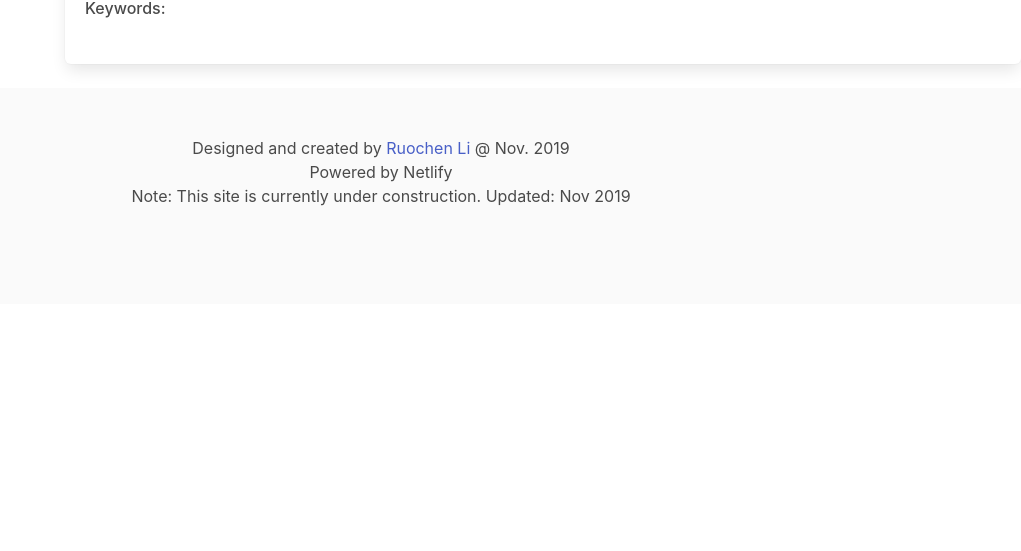
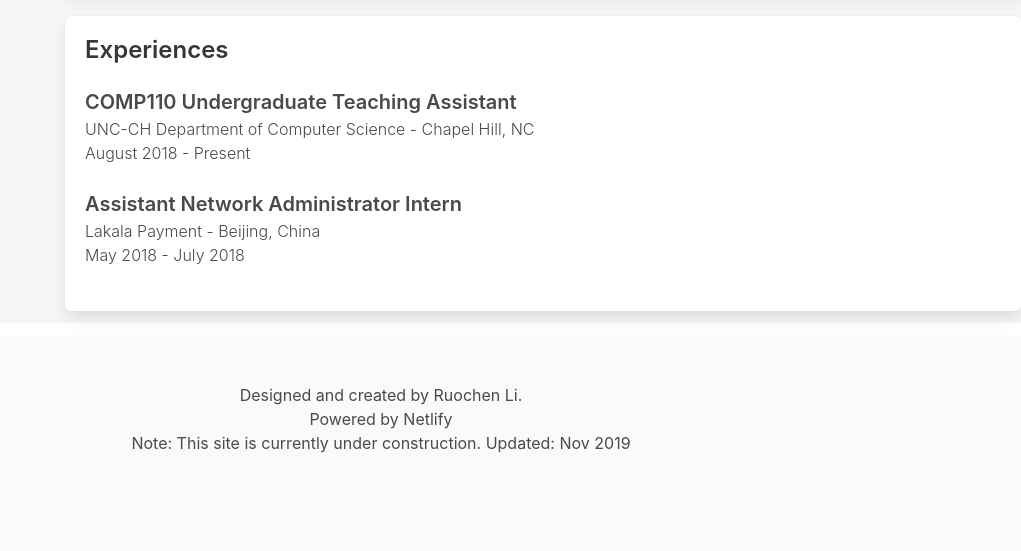
Before and after one commit to liruochen1998/personal-site, a website with bundled scripts: page index.html in a window 1280 px wide. Shown: the part 1003-1554 px from the top of the page, without its empty margins (259-1280 px from the left). Before the commit the page ends 1307 px from the top, so only its background shows below. Built offline with nearby package versions, Linux system fonts and the light colour scheme.

Commit message:
add exper and bg color

```diff
--- a/experiences.js
+++ b/experiences.js
@@ -1,23 +1,19 @@
-const exper = [
+export const experience = [
 
 
     {
-        "name": "",
-        "time":"",
+        "name": "COMP110 Undergraduate Teaching Assistant",
+        "place": "UNC-CH Department of Computer Science - Chapel Hill, NC",
+        "time":"August 2018 - Present",
         "description":"",
-        "id":"",
+        "id":"110",
     },
 
     {
-        "name": "",
-        "time":"",
+        "name": "Assistant Network Administrator Intern",
+        "place": "Lakala Payment - Beijing, China",
+        "time":"May 2018 - July 2018",
         "description":"",
-        "id":"",
-    },
-    {
-        "name": "",
-        "time":"",
-        "description":"",
-        "id":"",
+        "id":"lakala",
     },
 ]
--- a/index-script.js
+++ b/index-script.js
@@ -1,14 +1,12 @@
 import {project} from './projects.js';
+import {experience} from './experiences.js';
+
 function main() {
     // container for navbar
     navBar();
 
     // container for main info
-    $(`body`).append(`<section class="maininfo"></section>`);
     mainInfo();
-
-
-
 
     // footer
     footer();
@@ -16,8 +14,7 @@ function main() {
 
 
 function mainInfo() {
-    let mainInfo = `.maininfo`;
-    $(`body`).append(`<div class="columns"> </div>`);
+    $(`body`).append(`<div class="columns has-background-light"> </div>`);
     // first column is demographic info
     $(`.columns`).append(`
         <div class="column is-narrow">
@@ -27,9 +24,9 @@ function mainInfo() {
                 <p >University of North Carolina at Chapel Hill - Class of 2021</p>
                 <p> B.S. in Computer Science </p>
                 <p> B.S. in Economics </p>
-                <a href="https://github.com/liruochen1998"><i class="fab fa-github"></i> </a>
-                <a href="https://www.linkedin.com/feed/"><i class="fab fa-linkedin"></i> </a>
-                <a href="https://liruochen1998.github.io"><i class="fas fa-rss-square"></i> </a>
+                <a href="https://github.com/liruochen1998"><i class="fab fa-github">   </i> </a>
+                <a href="https://www.linkedin.com/feed/"><i class="fab fa-linkedin">   </i> </a>
+                <a href="https://liruochen1998.github.io"><i class="fas fa-rss-square">   </i> </a>
             </div>
         </div>
 
@@ -46,7 +43,12 @@ function mainInfo() {
     projects();
 
     // second part is experiences
-
+    $(`.main`).append(`
+        <div class="box" id="expers">
+            <h1 class="title is-4"> Experiences </h1>
+        </div>
+    `);
+    experiences();
 
     // third part
 
@@ -68,29 +70,43 @@ function projects() {
 }
 
 function experiences() {
+    let experNum = experience.length;
+    for (let i = 0; i < experNum; i++) {
+        $(`#expers`).append(`
+            <div class="exper${i}" id="${experience[i].id}">
+            <p class="is-size-5 has-text-weight-semibold">${experience[i].name}</p>
+        </div>`);
+        $(`.exper${i}`).append(`<p class="has-text-weight-light"> ${experience[i].place}  </p>`);
+        $(`.exper${i}`).append(`<p class="has-text-weight-light"> ${experience[i].time}  </p>`);
+        $(`.exper${i}`).append(`<p class="" ${experience[i].description} </p>`);
+        $(`#expers`).append(`<br>`);
+    }
 
 }
 
 function navBar() {
     $(`body`).append(`
 
-    <nav class="navbar" role="navigation" aria-label="main navigation">
+    <nav class="navbar has-background-light" role="navigation" aria-label="main navigation">
     <div class="navbar-brand">
         <a class="navbar-item" href="/folder/resume.pdf">Resume</a>
-        <a class="navbar-item nav-link active" href="#">About<span class="sr-only">(current)</span></a>
-        <a class="navbar-item nav-link" href="#">Projects</a>
-        <a class="navbar-item nav-link" href="#">Experiences</a>
+        <a class="navbar-item nav-link active" id="about">About</a>
+        <a class="navbar-item nav-link" href="#projs">Projects</a>
+        <a class="navbar-item nav-link" href="#expers">Experiences</a>
     </div>
     </nav>
 
     `);
+    $(`#about`).on("click", () => {
+
+    });
 }
 function footer() {
     $(`body`).append(`
         <footer class="footer is-fixed-bottom">
             <div class="has-text-centered">
                 <p>
-                Designed and created by <a href="https://imlrc.com">Ruochen Li</a> @ Nov. 2019
+                Designed and created by Ruochen Li.
                 </p>
                 <p>
                 Powered by Netlify
--- a/index.html
+++ b/index.html
@@ -16,7 +16,7 @@
     <script src="https://cdnjs.cloudflare.com/ajax/libs/popper.js/1.14.7/umd/popper.min.js" integrity="sha384-UO2eT0CpHqdSJQ6hJty5KVphtPhzWj9WO1clHTMGa3JDZwrnQq4sF86dIHNDz0W1" crossorigin="anonymous"></script>
     <script defer src="https://use.fontawesome.com/releases/v5.3.1/js/all.js"></script>
     <!--script src="projects.js"></script-->
-    <script src="experiences.js"></script>
+    <!--script src="experiences.js"></script-->
     <script src="index-script.js" type="module"></script>
   </body>
 </html>
--- a/projects.js
+++ b/projects.js
@@ -50,13 +50,5 @@
         "id": "thegrep",
 
     },
-    {
-        "name": "",
-        "date": "",
-        "description": "",
-        "keyword": "",
-        "link": "",
-        "id": "",
-    },
 
 ]
```
